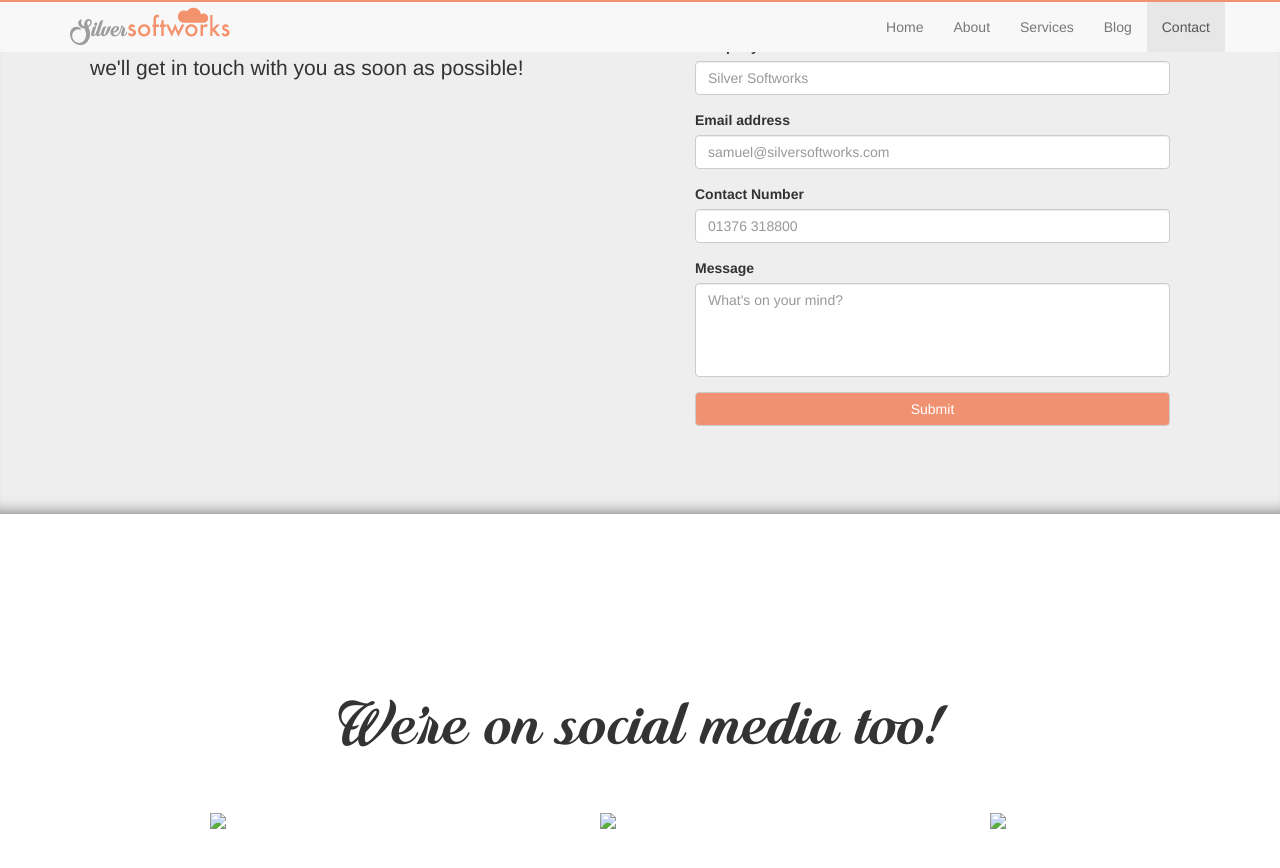
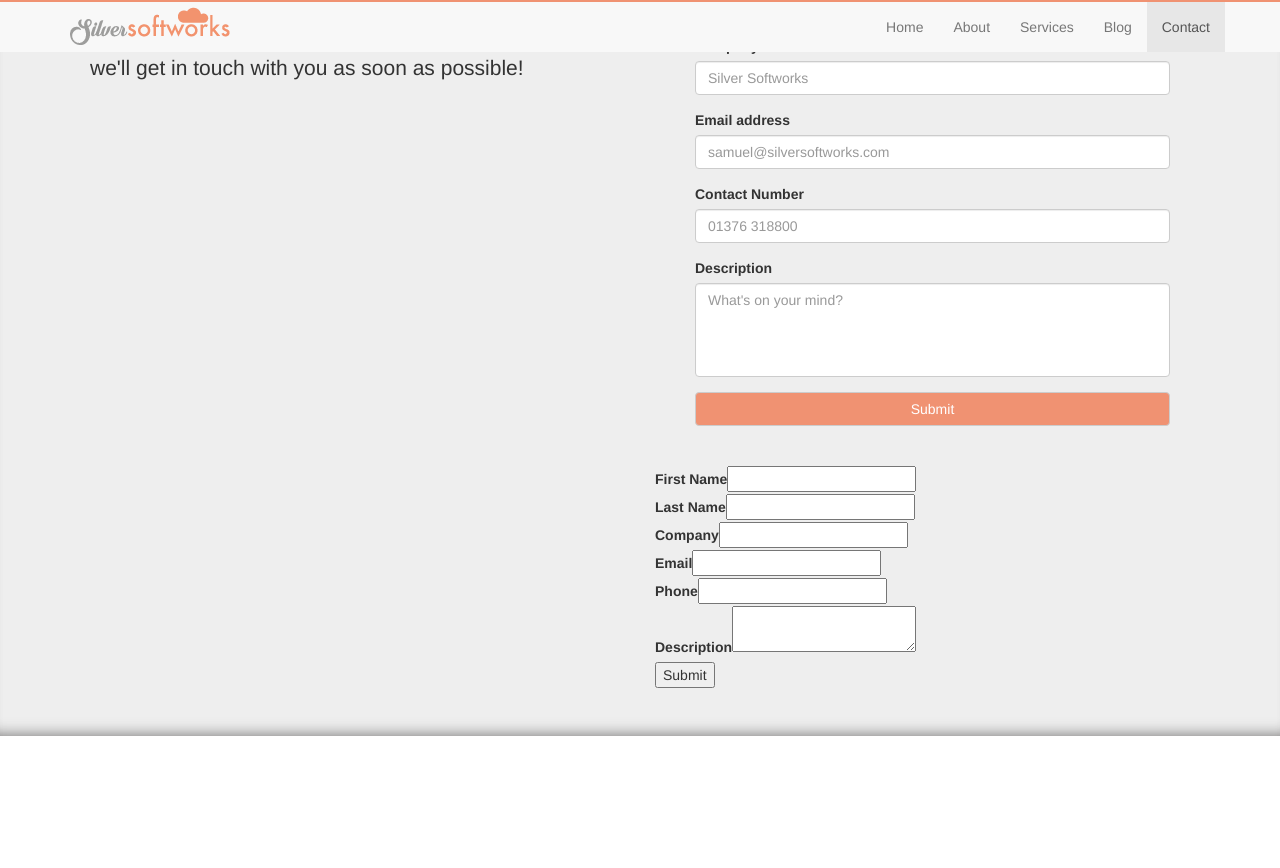
Before and after one commit to ThomasDavidPacker/Silver-Softworks, a Jekyll site: the page built from contact.html, in a window 1280 px wide and 900 px high, scrolled down 1590 px. Shown: the top 868 px of the window. Built offline with Jekyll 4.4.1, drawn with Linux system fonts in a browser that asks for light colours; nearby versions of some CDN libraries.

Commit message:
Contact Form Changes
Contact Form Changes

```diff
--- a/_layouts/default.html
+++ b/_layouts/default.html
@@ -5,6 +5,7 @@
 		<meta charset="utf-8">
 	    <meta http-equiv="X-UA-Compatible" content="IE=edge">
 	    <meta name="viewport" content="width=device-width, initial-scale=1">
+	    <META HTTP-EQUIV="Content-type" CONTENT="text/html; charset=UTF-8">
 
 	    <title>Silver Softworks</title>
 
--- a/contact.html
+++ b/contact.html
@@ -69,33 +69,67 @@
 				</div>
 				<div class="col-md-6">
 					<div id="c_contact_form_container">
-						<form class="c_contact_form" id="c_contact_form_detail">
+
+
+						<form class="c_contact_form" action="https://www.salesforce.com/servlet/servlet.WebToLead?encoding=UTF-8" method="POST" />
+							<input type=hidden name="oid" value="00D4E0000008w0B">
+							<input type=hidden name="retURL" value="http://www.google.com">
+
 							<div class="form-group" id="f_first_name">
-								<label for="firstName">First Name</label>
-								<input type="text" class="form-control" id="firstName" placeholder="Samuel" required>
+								<label for="first_name">First Name</label>
+								<input id="first_name" maxlength="40" name="first_name" type="text" size="20" class="form-control" placeholder="Samuel" />
 							</div>
+
 							<div class="form-group" id="f_last_name">
-								<label for="lastName">Last Name</label>
-								<input type="text" class="form-control" id="lastName" placeholder="Silver" required>
+								<label for="last_name">Last Name</label>
+								<input id="last_name" maxlength="80" name="last_name" type="text" size="20" class="form-control" placeholder="Silver" />
 							</div>
+
 							<div class="form-group" id="f_company_name">
-								<label for="companyName">Company Name</label>
-								<input type="text" class="form-control" id="companyName" placeholder="Silver Softworks" required>
+								<label for="company">Company Name</label>
+								<input id="company" maxlength="40" name="company" type="text" size="20" class="form-control" placeholder="Silver Softworks" />
 							</div>
+
 							<div class="form-group" id="f_email">
-							    <label for="email">Email address</label>
-							    <input type="email" class="form-control" id="email" placeholder="samuel@silversoftworks.com" required>
-				  			</div>
+								<label for="email">Email address</label>
+								<input id="email" maxlength="80" name="email" type="text" size="20" class="form-control" placeholder="samuel@silversoftworks.com" />
+							</div>
+
 							<div class="form-group"i d="f_contact_number">
-								<label for="contactNumber">Contact Number</label>
-								<input type="text" class="form-control" id="contactNumber" placeholder="01376 318800" required>
+								<label for="phone">Contact Number</label>
+								<input id="phone" maxlength="40" name="phone" type="text" size="20" class="form-control" placeholder="01376 318800" />
 							</div>
+
 							<div class="form-group">
-								<label for="message">Message</label>
-								<textarea class="form-control" id="message" rows="4" style="resize: none;" placeholder="What's on your mind?"></textarea>
+								<label for="description">Description</label>
+								<textarea name="description" class="form-control" rows="4" style="resize: none;" placeholder="What's on your mind?"></textarea>
 							</div>
-				  			<button type="button" class="btn btn-default c_btn_orange" id="c_contact_btn_submit">Submit</button>
+
+							<input type="submit" name="submit" class="btn btn-default c_btn_orange" id="c_contact_btn_submit">
 						</form>
+
+						<form action="https://www.salesforce.com/servlet/servlet.WebToLead?encoding=UTF-8" method="POST">
+
+							<input type=hidden name="oid" value="00D4E0000008w0B">
+							<input type=hidden name="retURL" value="http://">
+
+							<label for="first_name">First Name</label><input  id="first_name" maxlength="40" name="first_name" size="20" type="text" /><br>
+
+							<label for="last_name">Last Name</label><input  id="last_name" maxlength="80" name="last_name" size="20" type="text" /><br>
+
+							<label for="company">Company</label><input  id="company" maxlength="40" name="company" size="20" type="text" /><br>
+
+							<label for="email">Email</label><input  id="email" maxlength="80" name="email" size="20" type="text" /><br>
+
+							<label for="phone">Phone</label><input  id="phone" maxlength="40" name="phone" size="20" type="text" /><br>
+
+							<label for="description">Description</label><textarea name="description"></textarea><br>
+
+							<input type="submit" name="submit">
+
+						</form>
+
+
 					</div>
 					<div id="c_contact_thank_you_container" style="display: none;">
 						<div class="c_section_content c_fade">
```
